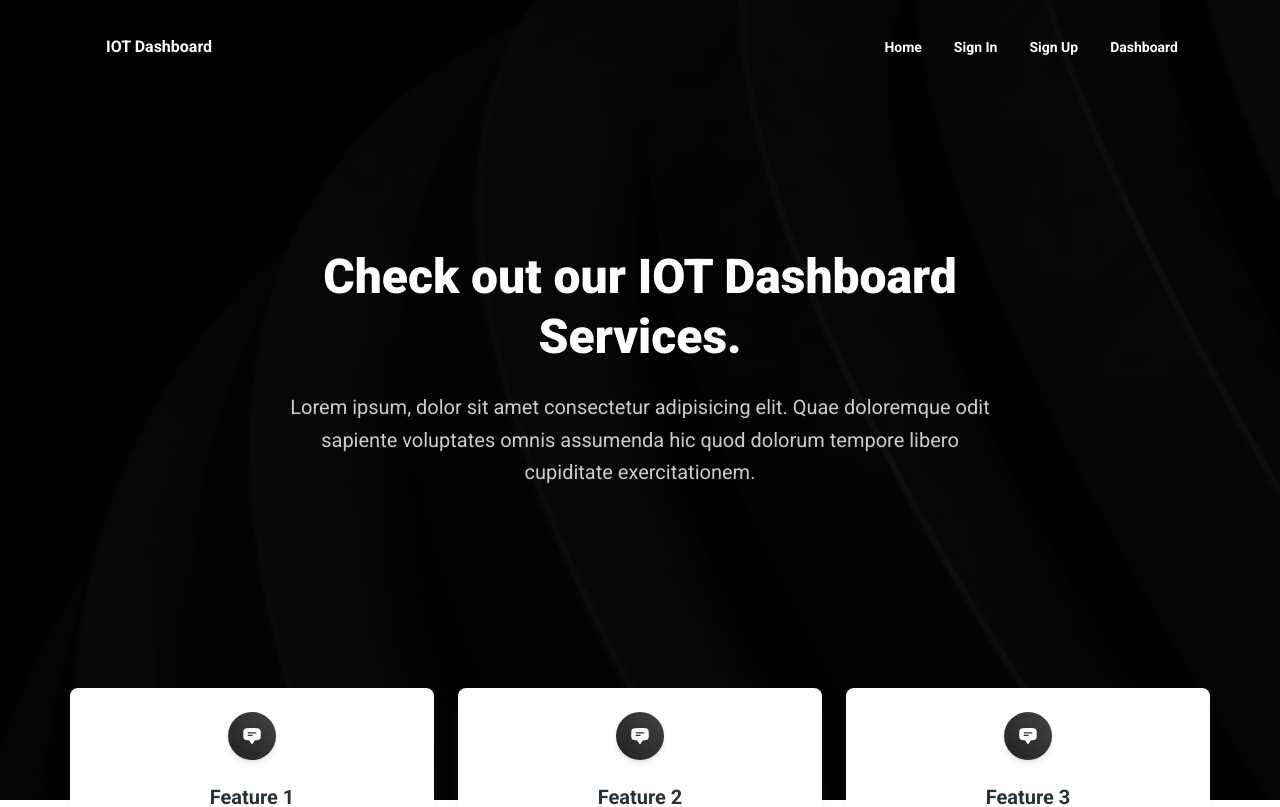
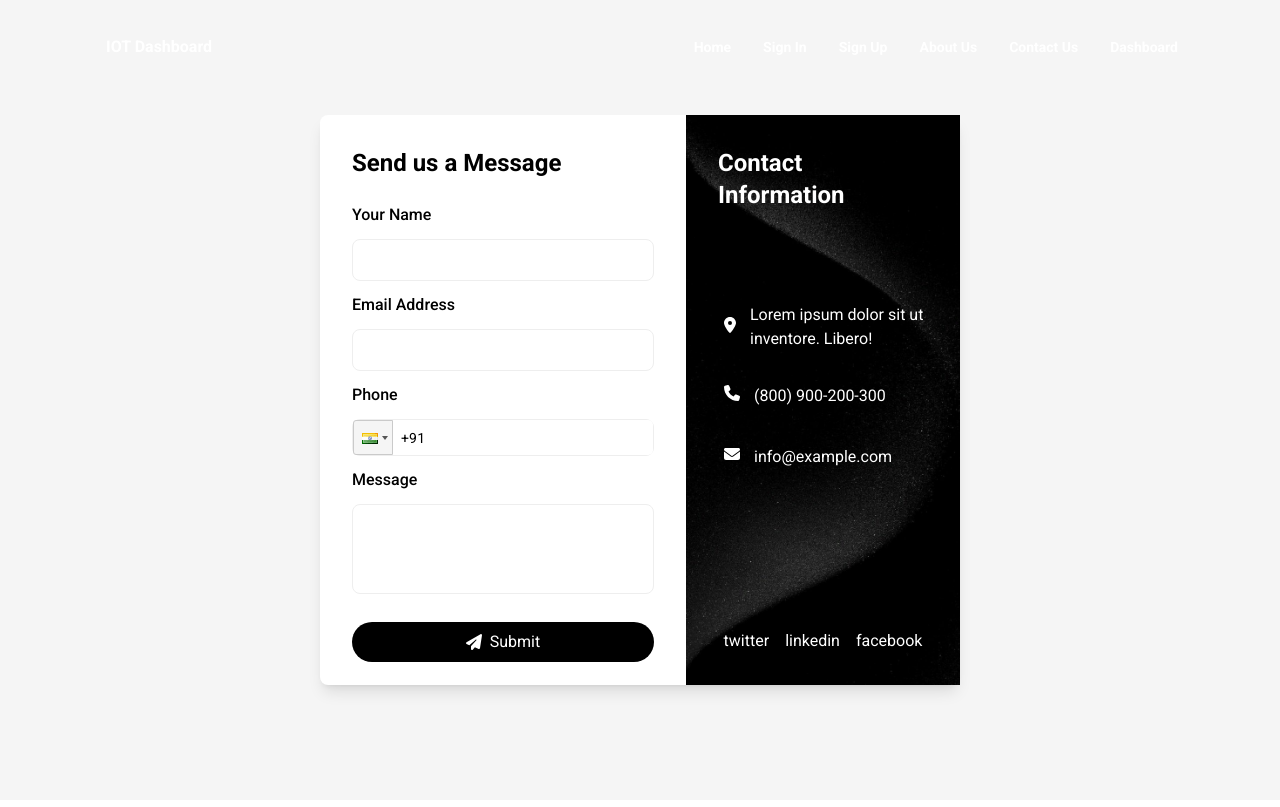
Before and after one commit to saiguptha2003/IoT-Studio-Frontend, a React (Vite) app: page /contact-us in a window 1280 px wide. Before the commit this address led to /home. Shown: the top 807 px of the page. Built offline with nearby package versions, Linux system fonts and the light colour scheme.

Commit message:
merged main and contact us feature

```diff
--- a/package.json
+++ b/package.json
@@ -9,11 +9,15 @@
     "preview": "vite preview"
   },
   "dependencies": {
+    "@fortawesome/fontawesome-svg-core": "^6.7.2",
+    "@fortawesome/free-solid-svg-icons": "^6.7.2",
+    "@fortawesome/react-fontawesome": "^0.2.2",
     "@heroicons/react": "^2.2.0",
     "@material-tailwind/react": "2.1.4",
     "prop-types": "15.8.1",
     "react": "18.2.0",
     "react-dom": "18.2.0",
+    "react-phone-input-2": "^2.15.1",
     "react-router-dom": "6.17.0"
   },
   "devDependencies": {
--- /dev/null
+++ b/src/pages/about-us.jsx
@@ -0,0 +1,8 @@
+import React from 'react';
+
+// Define the AboutUs component
+function AboutUs() {
+    return <div>About us</div>
+};
+
+export default AboutUs;
--- /dev/null
+++ b/src/pages/contact-us.jsx
@@ -0,0 +1,159 @@
+import React, { useState } from 'react';
+import PhoneInput from 'react-phone-input-2'
+import 'react-phone-input-2/lib/style.css'
+import { FontAwesomeIcon } from '@fortawesome/react-fontawesome';
+import { faPaperPlane, faPhone, faLocationDot, faEnvelope } from '@fortawesome/free-solid-svg-icons';
+
+const ContactUs = () => {
+    const [formData, setFormData] = useState({
+        email: '',
+        phone: '',
+        fullName: '',
+        message: '',
+    });
+
+    const handleChange = (e) => {
+        const { name, value } = e.target;
+        setFormData({ ...formData, [name]: value });
+    };
+
+    const handlePhoneChange = (value) => {
+        setFormData({ ...formData, phone: value });
+    };
+
+    const handleSubmit = async (e) => {
+        e.preventDefault();
+
+        try {
+            const response = await fetch('http://localhost:5001/contactus', {
+                method: 'POST',
+                headers: {
+                    'Content-Type': 'application/json',
+                },
+                body: JSON.stringify({
+                    email: formData.email,
+                    phone_number: formData.phone,
+                    fullname: formData.fullName,
+                    message: formData.message,
+                }),
+            });
+
+            if (response.ok) {
+                alert('Message sent successfully!');
+                const responseData = await response.json();
+                console.log('Response Data:', responseData);
+
+                setFormData({ email: '', phone: '', fullName: '', message: '' });
+                window.location.href = '/';
+            } else {
+                alert('Failed to send the message. Please try again.');
+            }
+        } catch (error) {
+            console.error('Error submitting the form:', error);
+            alert('An error occurred. Please try again later.');
+        }
+    };
+
+    return (
+        <div className="flex flex-row w-full h-screen justify-center items-center bg-gray-100">
+            <div className="flex flex-row w-4/5 sm:w-3/4 md:w-2/3 lg:w-1/2 bg-white shadow-lg rounded-lg h-[570px] mt-">
+                {/* Form Section */}
+                <div className="flex flex-col w-[70%] h-[400px] p-8">
+                    <h1 className="text-2xl font-semibold mb-6">Send us a Message</h1>
+                    <form className="flex flex-col gap-3" onSubmit={handleSubmit}>
+                        <label htmlFor="fullName" className="font-medium">
+                            Your Name
+                        </label>
+                        <input
+                            type="text"
+                            name="fullName"
+                            value={formData.fullName}
+                            onChange={handleChange}
+                            className="border rounded-lg p-2"
+                        />
+
+                        <label htmlFor="email" className="font-medium">
+                            Email Address
+                        </label>
+                        <input
+                            type="email"
+                            name="email"
+                            value={formData.email}
+                            onChange={handleChange}
+                            className="border rounded-lg p-2"
+                        />
+
+                        <label htmlFor="phone" className="font-medium">
+                            Phone
+                        </label>
+                        <PhoneInput
+                            country={'in'}
+                            type="tel"
+                            name="phone"
+                            value={formData.phone}
+                            onChange={handlePhoneChange}
+                            inputStyle={{
+                                border: 'none',  // Remove border
+                                outline: 'none',  // Remove any outline if present
+                            }}
+                            className="border rounded-lg"
+                        />
+
+                        <label htmlFor="message" className="font-medium">
+                            Message
+                        </label>
+                        <textarea
+                            name="message"
+                            value={formData.message}
+                            onChange={handleChange}
+                            className="border rounded-lg p-2"
+                            style={{ resize: 'none' }}
+                            rows="3"
+                        />
+
+                        <button
+                            type="submit"
+                            className="bg-black text-white rounded-full px-6 py-2 mt-4 flex items-center justify-center"
+                        >
+                            <FontAwesomeIcon icon={faPaperPlane} style={{ color: "#ffffff", marginRight: "8px" }} />
+                            Submit
+                        </button>
+                    </form>
+                </div>
+
+                {/* Contact Info Section */}
+                <div className="flex flex-col gap-3 bg-[url('public/img/contactbg.jpeg')] bg-cover bg-center text-white p-8">
+                    <h1 className="text-2xl font-semibold mb-20">Contact Information</h1>
+                    <p className="flex items-center mb-4">
+                        <span><FontAwesomeIcon icon={faLocationDot} style={{ color: "#ffffff", marginRight: "8px", padding: "6px" }} /></span>
+                        Lorem ipsum dolor sit ut inventore. Libero!
+                    </p>
+                    <p className="flex items-center mb-4">
+                        <span><FontAwesomeIcon icon={faPhone} style={{ color: "#ffffff", marginRight: "8px", padding: "6px" }} /></span>
+                        (800) 900-200-300
+                    </p>
+                    <p className="flex items-center mb-10">
+                        <span><FontAwesomeIcon icon={faEnvelope} style={{ color: "#ffffff", marginRight: "8px", padding: "6px" }} /></span>
+                        info@example.com
+                    </p>
+
+                    {/* Contact Icons */}
+                    <div className="mt-auto flex gap-4 justify-center">
+                        <a href="#" className="text-white hover:text-blue-300">
+                            <span className="material-icons">twitter</span>
+                        </a>
+                        <a href="#" className="text-white hover:text-blue-300">
+                            <span className="material-icons">linkedin</span>
+                        </a>
+                        <a href="#" className="text-white hover:text-blue-300">
+                            <span className="material-icons">facebook</span>
+                        </a>
+                    </div>
+                </div>
+
+            </div>
+        </div>
+    );
+};
+
+export default ContactUs;
--- a/src/pages/index.js
+++ b/src/pages/index.js
@@ -3,3 +3,5 @@ export * from "@/pages/sign-in";
 export * from "@/pages/sign-up";
 export * from "@/pages/dashboard";
 export * from "@/pages/iotconnect";
+export { default as AboutUs } from "@/pages/about-us";
+export {default as ContactUs} from "@/pages/contact-us";
--- a/src/routes.jsx
+++ b/src/routes.jsx
@@ -1,5 +1,6 @@
-import { Home, SignIn, SignUp } from "@/pages";
+import { Home, SignIn, SignUp, AboutUs, ContactUs} from "@/pages";
 import Dashboard from "./pages/dashboard";
+// import AboutUs from "./pages/about-us"
 
 export const routes = [
   {
@@ -18,6 +19,16 @@ export const routes = [
     element: <SignUp />,
   },
   {
+    name: "About us",
+    path: "/about-us",
+    element: <AboutUs />,
+  },
+  {
+    name: "Contact us",
+    path: "/contact-us",
+    element: <ContactUs />,
+  },
+  {
     name: "Dashboard",
     path: "/dashboard",
     element: <Dashboard></Dashboard>,
```
Also changed, not shown: public/img/contactbg.jpeg (added).
